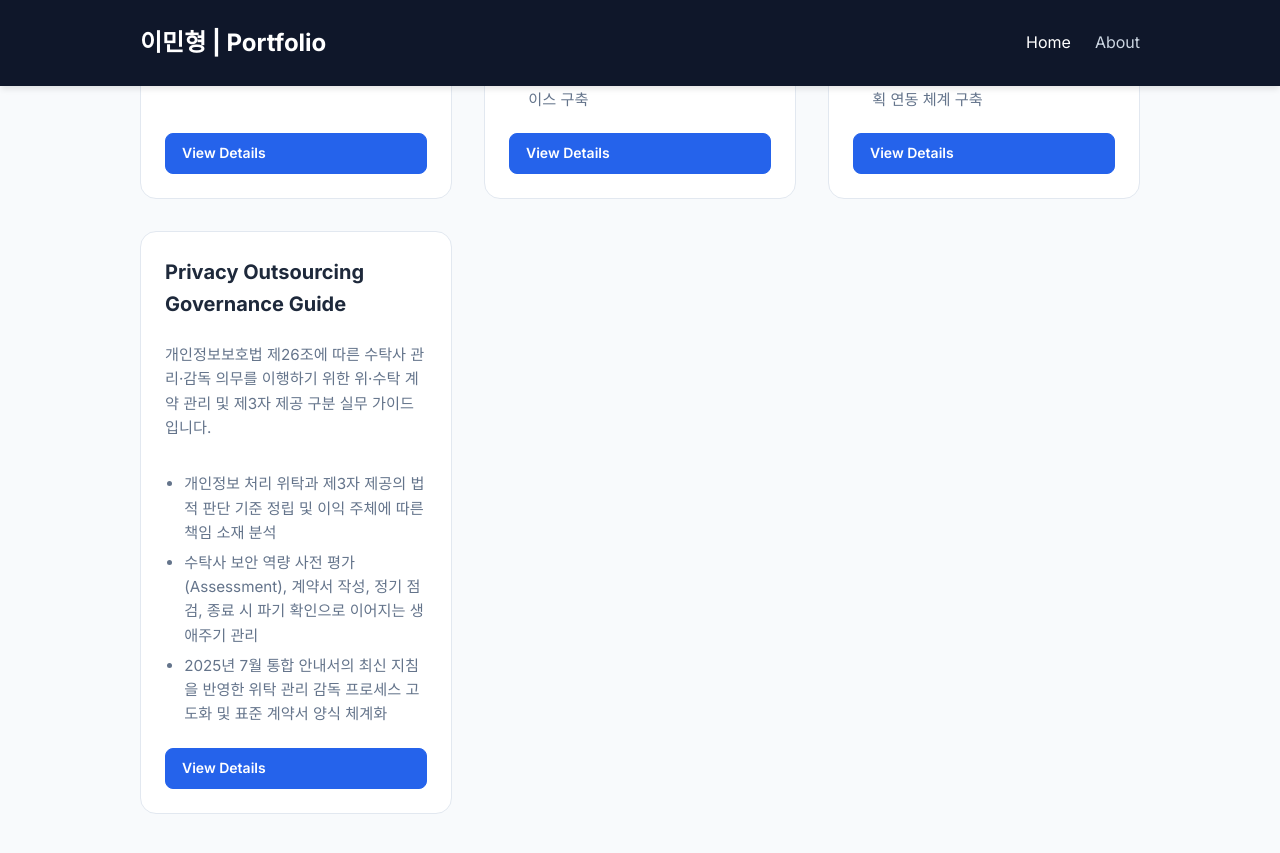
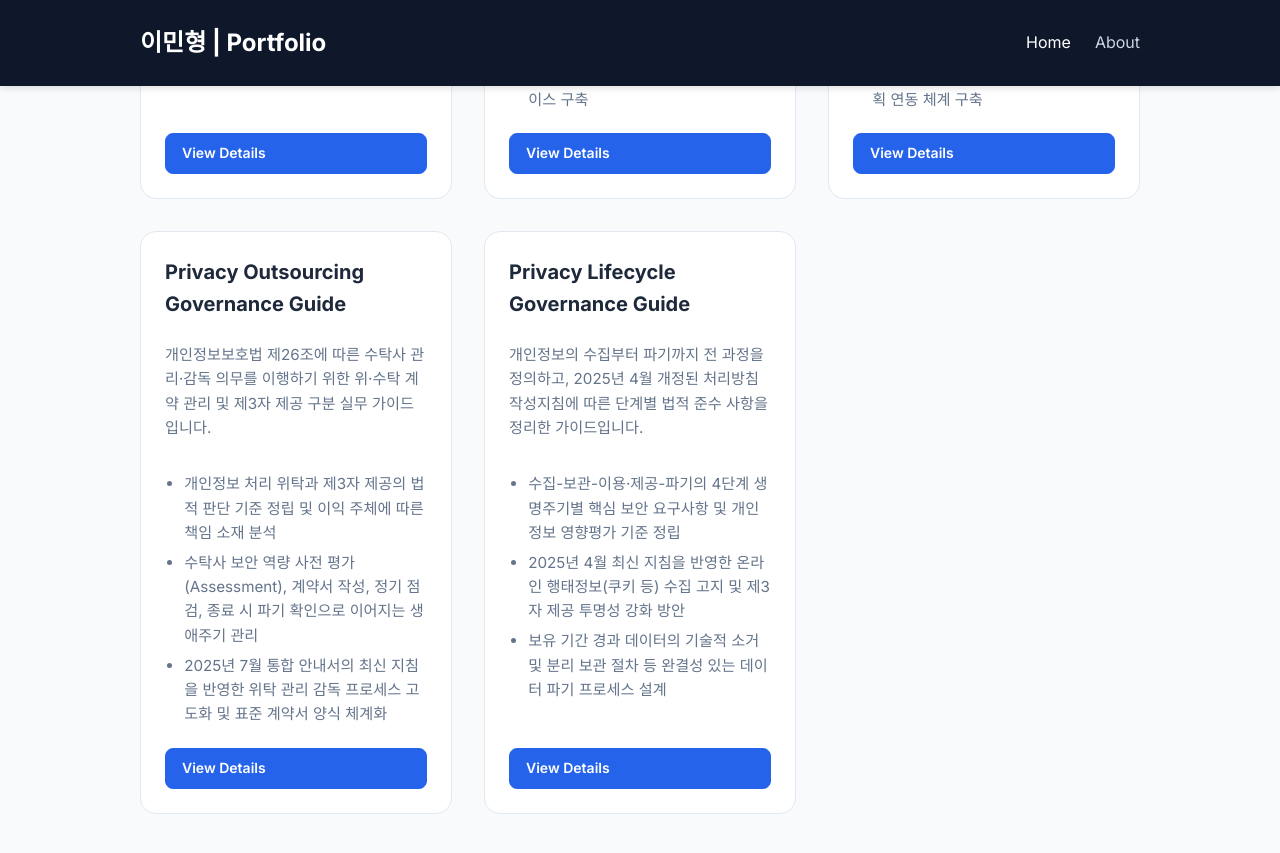
Before and after one commit to 971023als/971023als.github.io, a Jekyll site: the page built from index.md, in a window 1280 px wide and 900 px high, scrolled down 6206 px. Shown: the top 853 px of the window. Built offline with Jekyll 4.4.1, drawn with Linux system fonts in a browser that asks for light colours.

Commit message:
Add Privacy Lifecycle Governance Guide project page

```diff
--- a/index.md
+++ b/index.md
@@ -473,6 +473,20 @@ title: "Home"
                 <a href="/projects/privacy-outsourcing-governance-guide/" class="btn btn-small">View Details</a>
             </div>
         </div>
+        <div class="project-card">
+            <div class="project-info">
+                <h3>Privacy Lifecycle Governance Guide</h3>
+                <p>
+                    개인정보의 수집부터 파기까지 전 과정을 정의하고, 2025년 4월 개정된 처리방침 작성지침에 따른 단계별 법적 준수 사항을 정리한 가이드입니다.
+                </p>
+                <ul class="project-points">
+                    <li>수집-보관-이용·제공-파기의 4단계 생명주기별 핵심 보안 요구사항 및 개인정보 영향평가 기준 정립</li>
+                    <li>2025년 4월 최신 지침을 반영한 온라인 행태정보(쿠키 등) 수집 고지 및 제3자 제공 투명성 강화 방안</li>
+                    <li>보유 기간 경과 데이터의 기술적 소거 및 분리 보관 절차 등 완결성 있는 데이터 파기 프로세스 설계</li>
+                </ul>
+                <a href="/projects/privacy-lifecycle-governance-guide/" class="btn btn-small">View Details</a>
+            </div>
+        </div>
     </div>
 </section>
 
```
Also changed, not shown: projects/privacy-lifecycle-governance-guide.md (added, +65 -0 lines), 2 other files.
